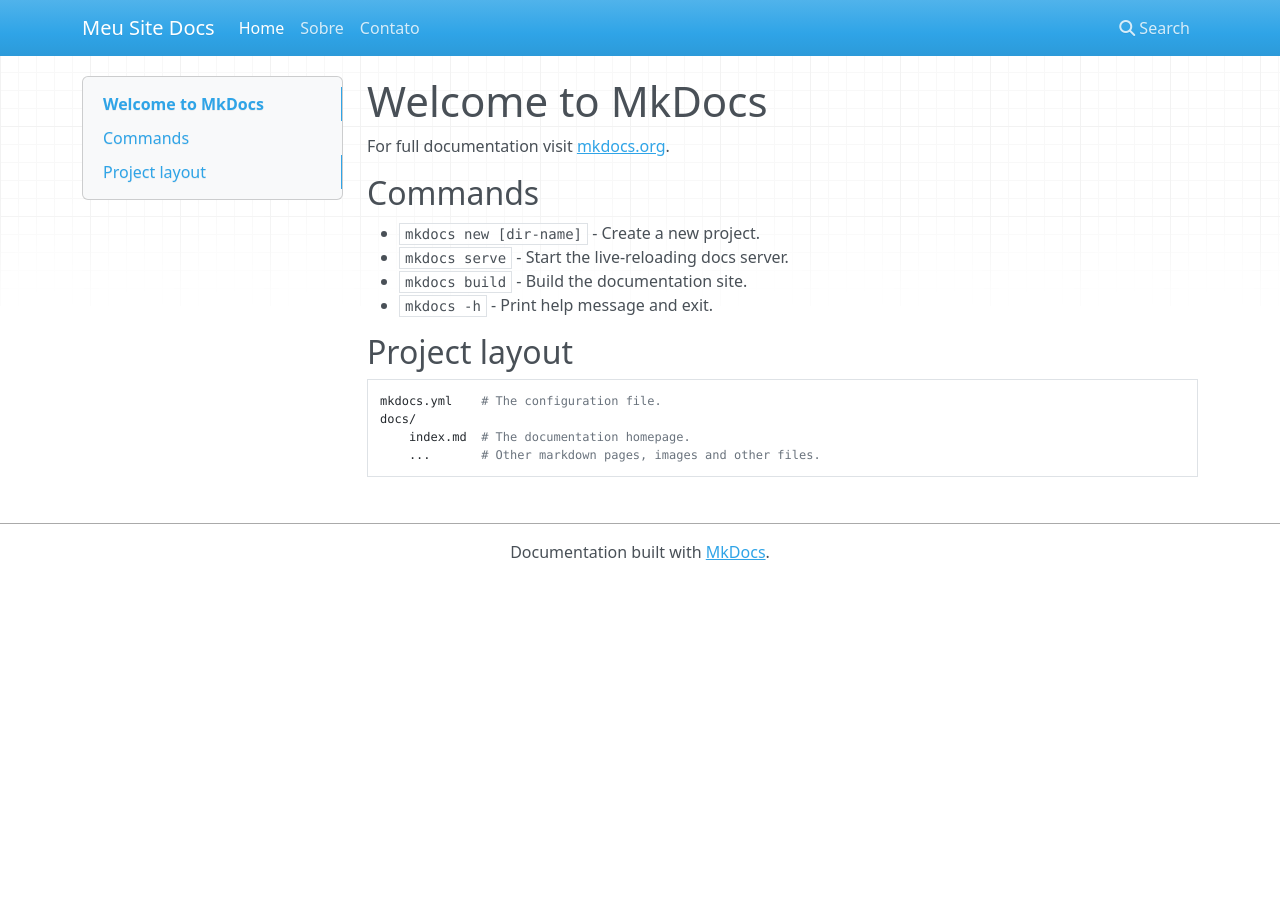
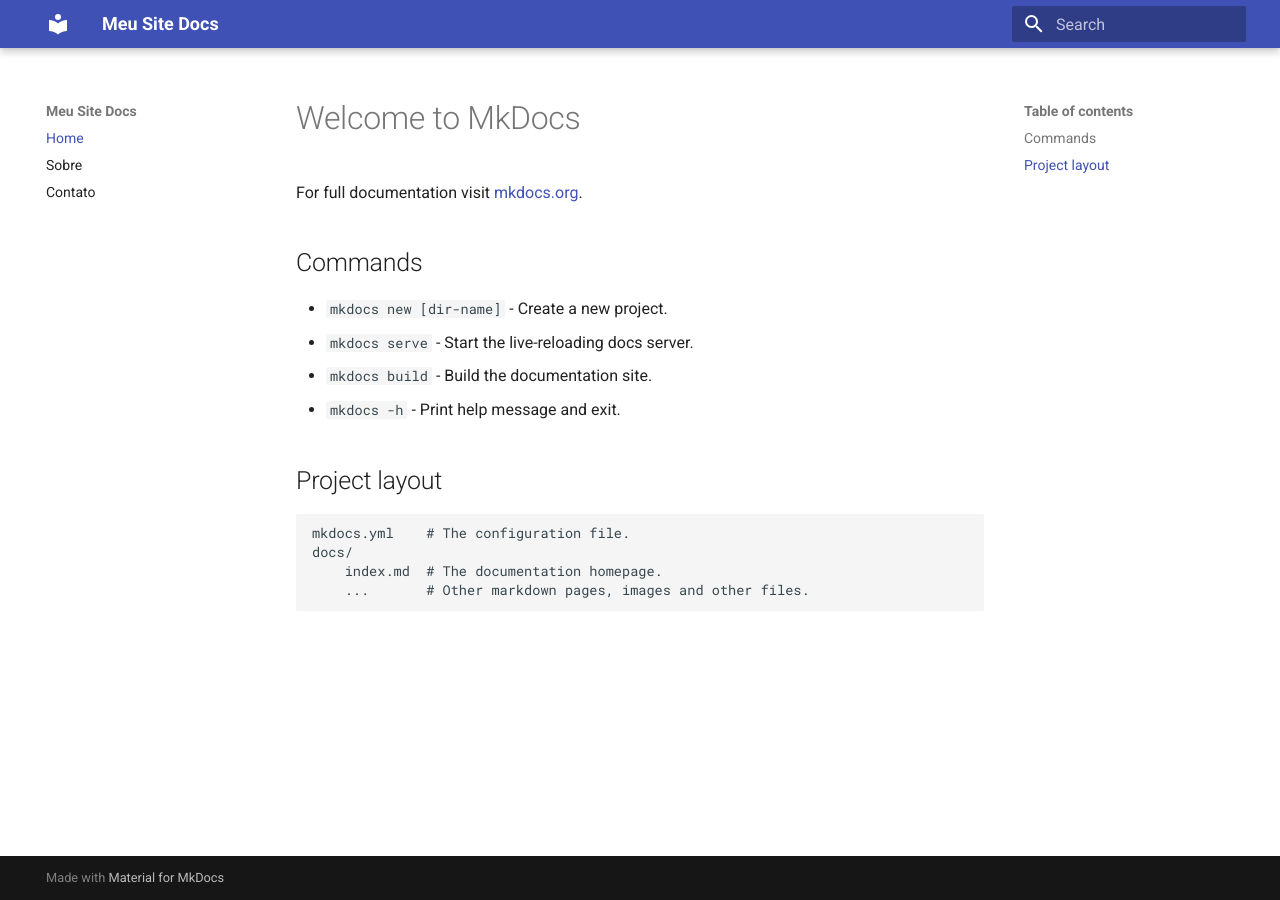
Before and after one commit to IT214-GrupoA/Grupo_A, an MkDocs documentation site: the page built from docs/index.md, in a window 1280 px wide. Built offline with MkDocs 1.6.1 and Material for MkDocs 9.7.7, drawn with Linux system fonts in a browser that asks for light colours; nearby versions of some CDN libraries.

Commit message:
Update mkdocs.yml

```diff
--- a/mkdocs.yml
+++ b/mkdocs.yml
@@ -3,8 +3,8 @@
 #site_url: https://seu-usuario.github.io/seu-repositorio/
 #repo_url: https://github.com/seu-usuario/seu-repositorio
 
-#theme:
-#  name: readthedocs
+theme:
+  name: material
 
 nav:
   - Home: index.md
```
